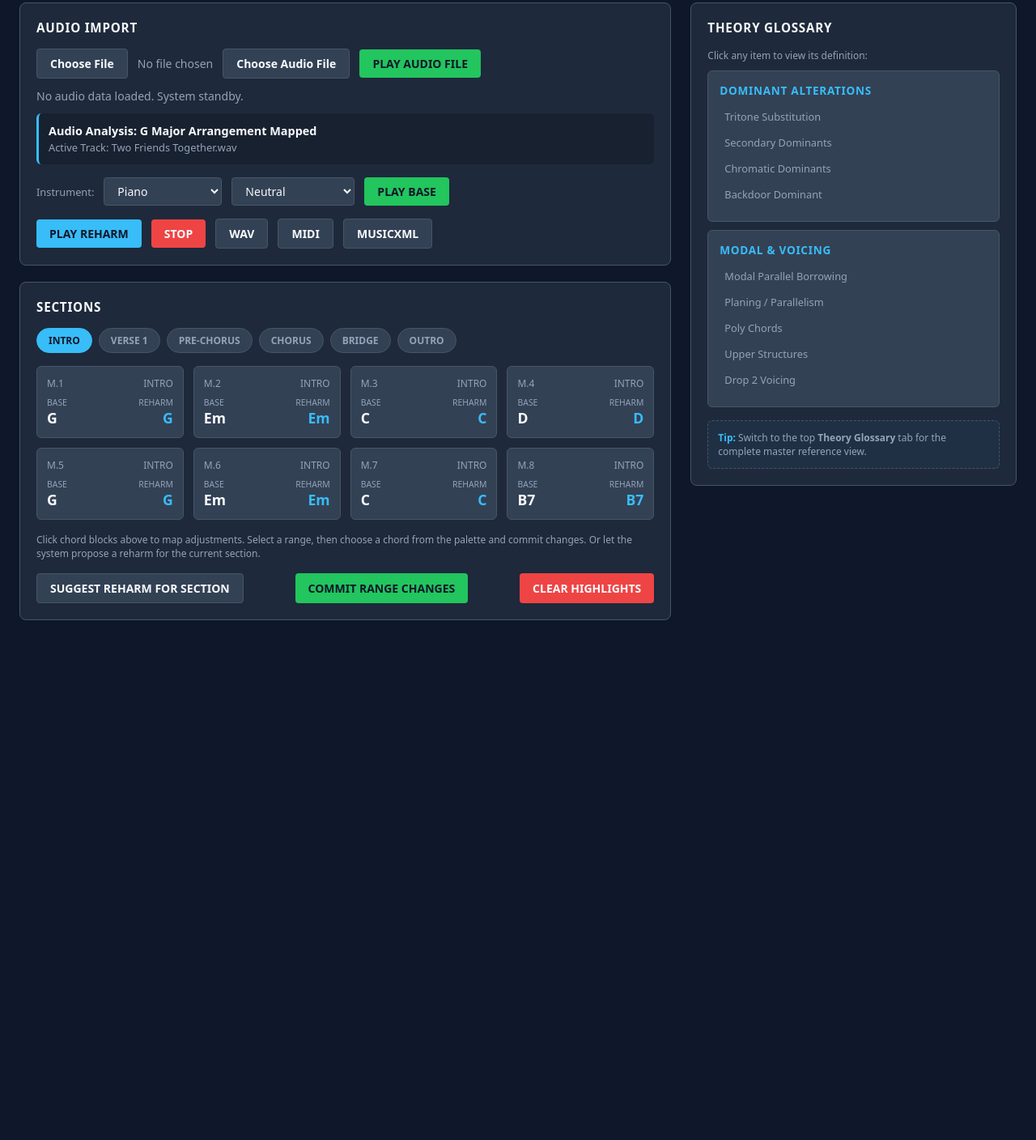
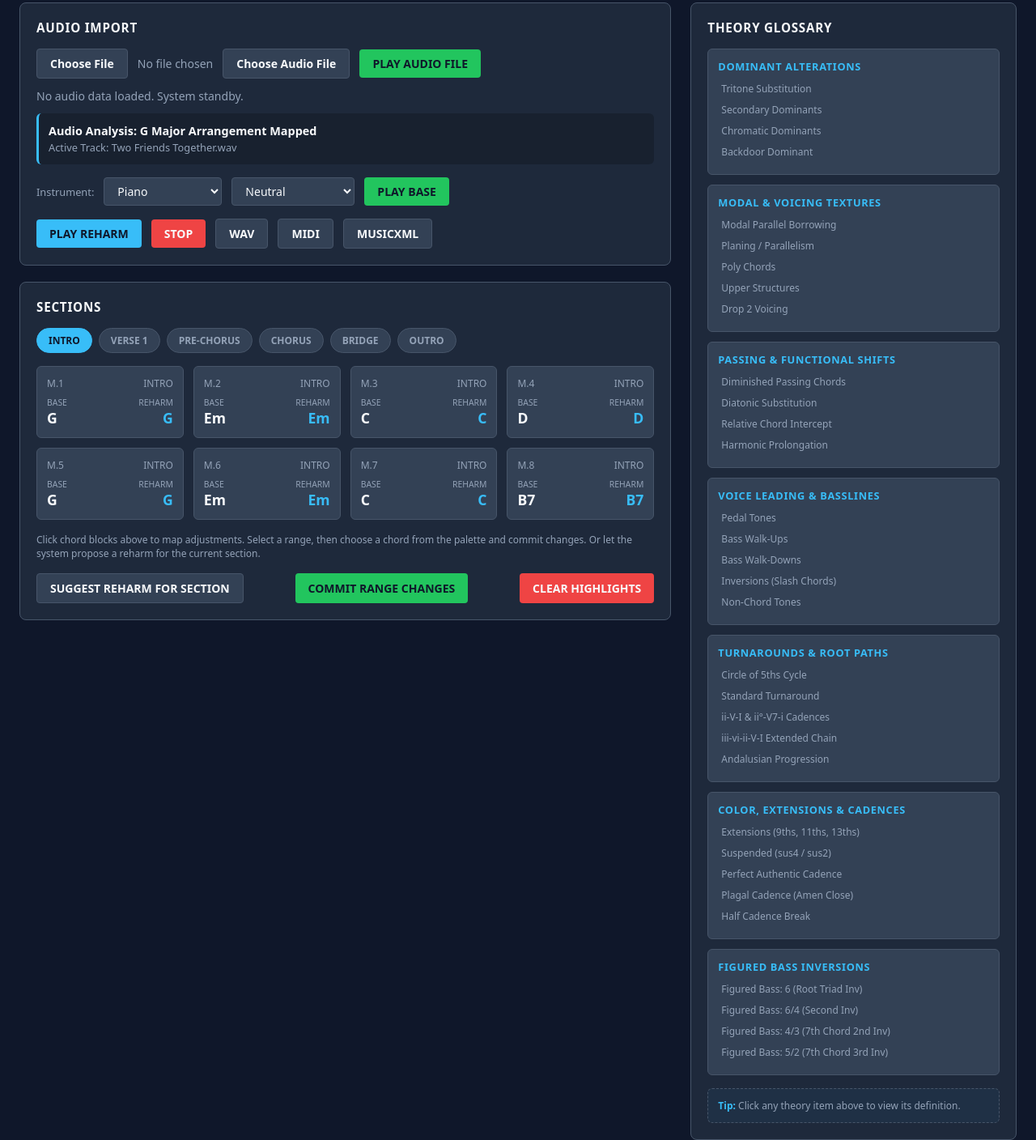
Before and after one commit to patautrey/song-reharmonization-app, a plain HTML site: page index.html in a window 1280 px wide. Shown: the part 177-1585 px from the top of the page at 81% size. Before the commit the page ends 987 px from the top, so only its background shows below. Drawn offline with Linux system fonts and the light colour scheme.

```diff
--- a/index.html
+++ b/index.html
@@ -294,7 +294,7 @@
             flex-wrap: wrap;
         }
 
-        /* Glossary Column & View */
+        /* Glossary Column & Grid */
         .glossary-grid {
             display: grid;
             grid-template-columns: repeat(3, 1fr);
@@ -310,31 +310,31 @@
         .glossary-card {
             background-color: var(--bg-card);
             border-radius: 6px;
-            padding: 14px;
+            padding: 12px;
             border: 1px solid var(--border-color);
             margin-bottom: 12px;
         }
 
         .glossary-card h4 {
-            font-size: 0.85rem;
+            font-size: 0.8rem;
             font-weight: 700;
             text-transform: uppercase;
             color: var(--accent-blue);
-            margin-bottom: 10px;
+            margin-bottom: 8px;
             letter-spacing: 0.05em;
         }
 
         .glossary-card ul {
             list-style: none;
-            font-size: 0.8rem;
+            font-size: 0.75rem;
             color: var(--text-muted);
         }
 
         .glossary-card li {
-            margin-bottom: 6px;
+            margin-bottom: 5px;
             cursor: pointer;
-            padding: 4px 6px;
-            border-radius: 4px;
+            padding: 2px 4px;
+            border-radius: 3px;
             transition: background 0.2s, color 0.2s;
         }
 
@@ -345,24 +345,24 @@
 
         /* Definition Display Box */
         .definition-panel {
-            background: rgba(15, 23, 42, 0.9);
+            background: rgba(15, 23, 42, 0.95);
             border: 1px solid var(--accent-blue);
             border-radius: 8px;
-            padding: 20px;
-            margin-top: 20px;
+            padding: 16px;
+            margin-top: 16px;
             box-shadow: 0 4px 12px rgba(0,0,0,0.4);
         }
 
         .definition-panel h3 {
             color: var(--accent-blue);
-            font-size: 1.1rem;
-            margin-bottom: 8px;
+            font-size: 1rem;
+            margin-bottom: 6px;
         }
 
         .definition-panel p {
             color: var(--text-main);
-            font-size: 0.9rem;
-            line-height: 1.5;
+            font-size: 0.85rem;
+            line-height: 1.4;
         }
 
         .tip-box {
@@ -469,30 +469,89 @@
             </div>
         </div>
 
-        <!-- Right Column Sidebar Glossary -->
+        <!-- Right Column Sidebar Glossary (Restored Full 7 Categories) -->
         <div>
             <div class="panel">
                 <div class="panel-title">Theory Glossary</div>
-                <div style="font-size: 0.75rem; color: var(--text-muted); margin-bottom: 10px;">Click any item to view its definition:</div>
 
-                <div style="display: flex; flex-direction: column; gap: 10px;">
+                <div style="display: flex; flex-direction: column; gap: 12px;">
                     <div class="glossary-card" style="margin-bottom:0;">
                         <h4>Dominant Alterations</h4>
-                        <ul id="sidebar-glossary-list-1"></ul>
+                        <ul>
+                            <li onclick="showDefinition('Tritone Substitution')">Tritone Substitution</li>
+                            <li onclick="showDefinition('Secondary Dominants')">Secondary Dominants</li>
+                            <li onclick="showDefinition('Chromatic Dominants')">Chromatic Dominants</li>
+                            <li onclick="showDefinition('Backdoor Dominant')">Backdoor Dominant</li>
+                        </ul>
                     </div>
                     <div class="glossary-card" style="margin-bottom:0;">
-                        <h4>Modal & Voicing</h4>
-                        <ul id="sidebar-glossary-list-2"></ul>
+                        <h4>Modal & Voicing Textures</h4>
+                        <ul>
+                            <li onclick="showDefinition('Modal Parallel Borrowing')">Modal Parallel Borrowing</li>
+                            <li onclick="showDefinition('Planing / Parallelism')">Planing / Parallelism</li>
+                            <li onclick="showDefinition('Poly Chords')">Poly Chords</li>
+                            <li onclick="showDefinition('Upper Structures')">Upper Structures</li>
+                            <li onclick="showDefinition('Drop 2 Voicing')">Drop 2 Voicing</li>
+                        </ul>
+                    </div>
+                    <div class="glossary-card" style="margin-bottom:0;">
+                        <h4>Passing & Functional Shifts</h4>
+                        <ul>
+                            <li onclick="showDefinition('Diminished Passing Chords')">Diminished Passing Chords</li>
+                            <li onclick="showDefinition('Diatonic Substitution')">Diatonic Substitution</li>
+                            <li onclick="showDefinition('Relative Chord Intercept')">Relative Chord Intercept</li>
+                            <li onclick="showDefinition('Harmonic Prolongation')">Harmonic Prolongation</li>
+                        </ul>
+                    </div>
+                    <div class="glossary-card" style="margin-bottom:0;">
+                        <h4>Voice Leading & Basslines</h4>
+                        <ul>
+                            <li onclick="showDefinition('Pedal Tones')">Pedal Tones</li>
+                            <li onclick="showDefinition('Bass Walk-Ups')">Bass Walk-Ups</li>
+                            <li onclick="showDefinition('Bass Walk-Downs')">Bass Walk-Downs</li>
+                            <li onclick="showDefinition('Inversions (Slash Chords)')">Inversions (Slash Chords)</li>
+                            <li onclick="showDefinition('Non-Chord Tones')">Non-Chord Tones</li>
+                        </ul>
+                    </div>
+                    <div class="glossary-card" style="margin-bottom:0;">
+                        <h4>Turnarounds & Root Paths</h4>
+                        <ul>
+                            <li onclick="showDefinition('Circle of 5ths Cycle')">Circle of 5ths Cycle</li>
+                            <li onclick="showDefinition('Standard Turnaround')">Standard Turnaround</li>
+                            <li onclick="showDefinition('ii-V-I & ii°-V7-i Cadences')">ii-V-I & ii°-V7-i Cadences</li>
+                            <li onclick="showDefinition('iii-vi-ii-V-I Extended Chain')">iii-vi-ii-V-I Extended Chain</li>
+                            <li onclick="showDefinition('Andalusian Progression')">Andalusian Progression</li>
+                        </ul>
+                    </div>
+                    <div class="glossary-card" style="margin-bottom:0;">
+                        <h4>Color, Extensions & Cadences</h4>
+                        <ul>
+                            <li onclick="showDefinition('Extensions (9ths, 11ths, 13ths)')">Extensions (9ths, 11ths, 13ths)</li>
+                            <li onclick="showDefinition('Suspended (sus4 / sus2)')">Suspended (sus4 / sus2)</li>
+                            <li onclick="showDefinition('Perfect Authentic Cadence')">Perfect Authentic Cadence</li>
+                            <li onclick="showDefinition('Plagal Cadence (Amen Close)')">Plagal Cadence (Amen Close)</li>
+                            <li onclick="showDefinition('Half Cadence Break')">Half Cadence Break</li>
+                        </ul>
+                    </div>
+                    <div class="glossary-card" style="margin-bottom:0;">
+                        <h4>Figured Bass Inversions</h4>
+                        <ul>
+                            <li onclick="showDefinition('Figured Bass: 6 (Root Triad Inv)')">Figured Bass: 6 (Root Triad Inv)</li>
+                            <li onclick="showDefinition('Figured Bass: 6/4 (Second Inv)')">Figured Bass: 6/4 (Second Inv)</li>
+                            <li onclick="showDefinition('Figured Bass: 4/3 (7th Chord 2nd Inv)')">Figured Bass: 4/3 (7th Chord 2nd Inv)</li>
+                            <li onclick="showDefinition('Figured Bass: 5/2 (7th Chord 3rd Inv)')">Figured Bass: 5/2 (7th Chord 3rd Inv)</li>
+                        </ul>
                     </div>
                 </div>
 
-                <div id="sidebar-definition" class="definition-panel hidden" style="margin-top: 12px; padding: 12px;">
-                    <h3 id="sidebar-def-title" style="font-size: 0.95rem;">Select an item</h3>
-                    <p id="sidebar-def-text" style="font-size: 0.8rem;">Click a theory term above to see its harmonic definition.</p>
+                <!-- Sidebar Interactive Definition Display Box -->
+                <div id="sidebar-definition" class="definition-panel hidden">
+                    <h3 id="sidebar-def-title">Term</h3>
+                    <p id="sidebar-def-text">Definition text.</p>
                 </div>
 
                 <div class="tip-box">
-                    <span>Tip:</span> Switch to the top <b>Theory Glossary</b> tab for the complete master reference view.
+                    <span>Tip:</span> Click any theory item above to view its definition.
                 </div>
             </div>
         </div>
@@ -509,7 +568,7 @@
             <div class="glossary-grid">
                 <div class="glossary-card">
                     <h4>Dominant Alterations</h4>
-                    <ul id="glossary-col-1">
+                    <ul>
                         <li onclick="showDefinition('Tritone Substitution')">Tritone Substitution</li>
                         <li onclick="showDefinition('Secondary Dominants')">Secondary Dominants</li>
                         <li onclick="showDefinition('Chromatic Dominants')">Chromatic Dominants</li>
@@ -518,7 +577,7 @@
                 </div>
                 <div class="glossary-card">
                     <h4>Modal & Voicing Textures</h4>
-                    <ul id="glossary-col-2">
+                    <ul>
                         <li onclick="showDefinition('Modal Parallel Borrowing')">Modal Parallel Borrowing</li>
                         <li onclick="showDefinition('Planing / Parallelism')">Planing / Parallelism</li>
                         <li onclick="showDefinition('Poly Chords')">Poly Chords</li>
@@ -528,7 +587,7 @@
                 </div>
                 <div class="glossary-card">
                     <h4>Passing & Functional Shifts</h4>
-                    <ul id="glossary-col-3">
+                    <ul>
                         <li onclick="showDefinition('Diminished Passing Chords')">Diminished Passing Chords</li>
                         <li onclick="showDefinition('Diatonic Substitution')">Diatonic Substitution</li>
                         <li onclick="showDefinition('Relative Chord Intercept')">Relative Chord Intercept</li>
@@ -537,7 +596,7 @@
                 </div>
                 <div class="glossary-card">
                     <h4>Voice Leading & Basslines</h4>
-                    <ul id="glossary-col-4">
+                    <ul>
                         <li onclick="showDefinition('Pedal Tones')">Pedal Tones</li>
                         <li onclick="showDefinition('Bass Walk-Ups')">Bass Walk-Ups</li>
                         <li onclick="showDefinition('Bass Walk-Downs')">Bass Walk-Downs</li>
@@ -547,7 +606,7 @@
                 </div>
                 <div class="glossary-card">
                     <h4>Turnarounds & Root Paths</h4>
-                    <ul id="glossary-col-5">
+                    <ul>
                         <li onclick="showDefinition('Circle of 5ths Cycle')">Circle of 5ths Cycle</li>
                         <li onclick="showDefinition('Standard Turnaround')">Standard Turnaround</li>
                         <li onclick="showDefinition('ii-V-I & ii°-V7-i Cadences')">ii-V-I & ii°-V7-i Cadences</li>
@@ -557,7 +616,7 @@
                 </div>
                 <div class="glossary-card">
                     <h4>Color, Extensions & Cadences</h4>
-                    <ul id="glossary-col-6">
+                    <ul>
                         <li onclick="showDefinition('Extensions (9ths, 11ths, 13ths)')">Extensions (9ths, 11ths, 13ths)</li>
                         <li onclick="showDefinition('Suspended (sus4 / sus2)')">Suspended (sus4 / sus2)</li>
                         <li onclick="showDefinition('Perfect Authentic Cadence')">Perfect Authentic Cadence</li>
@@ -569,7 +628,7 @@
 
             <div class="glossary-card" style="margin-top: 16px;">
                 <h4>Figured Bass Inversions</h4>
-                <ul style="display: grid; grid-template-columns: repeat(2, 1fr); gap: 8px;" id="glossary-col-7">
+                <ul style="display: grid; grid-template-columns: repeat(2, 1fr); gap: 8px;">
                     <li onclick="showDefinition('Figured Bass: 6 (Root Triad Inv)')">Figured Bass: 6 (Root Triad Inv)</li>
                     <li onclick="showDefinition('Figured Bass: 6/4 (Second Inv)')">Figured Bass: 6/4 (Second Inv)</li>
                     <li onclick="showDefinition('Figured Bass: 4/3 (7th Chord 2nd Inv)')">Figured Bass: 4/3 (7th Chord 2nd Inv)</li>
@@ -577,20 +636,15 @@
                 </ul>
             </div>
 
-            <!-- Interactive Definition Display Box -->
+            <!-- Main Interactive Definition Display Box -->
             <div id="main-definition-panel" class="definition-panel hidden">
                 <h3 id="def-title">Definition Title</h3>
                 <p id="def-text">Definition text goes here.</p>
-            </div>
-
-            <div class="tip-box">
-                <span>Interactive Reference:</span> Click any theory term above to review its harmonic definition, voice-leading rules, and reharmonization behavior.
             </div>
         </div>
     </div>
 
     <script>
-        // Comprehensive Harmony Dictionary
         const harmonicDefinitions = {
             "Tritone Substitution": "Replacing a dominant 7th chord with another dominant 7th chord whose root is a tritone (augmented 4th) away. Both share the same tritone interval guide tones, creating smooth chromatic bass motion (e.g., G7 to Db7 resolving to C).",
             "Secondary Dominants": "A dominant 7th chord that resolves to a diatonic scale degree other than the tonic (e.g., V7/ii, V7/V). It temporarily tonicizes a target chord, adding strong directional pull.",
@@ -712,15 +766,27 @@
         }
 
         function showDefinition(term) {
-            const panel = document.getElementById('main-definition-panel');
-            const title = document.getElementById('def-title');
-            const text = document.getElementById('def-text');
+            // Sidebar definition box
+            const sidebarPanel = document.getElementById('sidebar-definition');
+            const sidebarTitle = document.getElementById('sidebar-def-title');
+            const sidebarText = document.getElementById('sidebar-def-text');
+
+            // Main view definition box
+            const mainPanel = document.getElementById('main-definition-panel');
+            const mainTitle = document.getElementById('def-title');
+            const mainText = document.getElementById('def-text');
 
             if (harmonicDefinitions[term]) {
-                title.textContent = term;
-                text.textContent = harmonicDefinitions[term];
-                panel.classList.remove('hidden');
-                panel.scrollIntoView({ behavior: 'smooth', block: 'nearest' });
+                if(sidebarTitle && sidebarText && sidebarPanel) {
+                    sidebarTitle.textContent = term;
+                    sidebarText.textContent = harmonicDefinitions[term];
+                    sidebarPanel.classList.remove('hidden');
+                }
+                if(mainTitle && mainText && mainPanel) {
+                    mainTitle.textContent = term;
+                    mainText.textContent = harmonicDefinitions[term];
+                    mainPanel.classList.remove('hidden');
+                }
             }
         }
 
@@ -832,7 +898,7 @@
                 notes.forEach(note => {
                     trackEvents.push(...writeVarLen(durationTicks));
                     trackEvents.push(0x80, note, 0);
-                    durationTicks = 0; // subsequent off events delta 0
+                    durationTicks = 0;
                 });
             });
 
@@ -862,32 +928,6 @@
 
         window.onload = function() {
             renderMeasures();
-            // Populate sidebar list items with click handlers too
-            const keys = Object.keys(harmonicDefinitions);
-            const list1 = document.getElementById('sidebar-glossary-list-1');
-            const list2 = document.getElementById('sidebar-glossary-list-2');
-            if(list1 && list2) {
-                keys.slice(0, 4).forEach(k => {
-                    let li = document.createElement('li');
-                    li.textContent = k;
-                    li.onclick = () => {
-                        document.getElementById('sidebar-definition').classList.remove('hidden');
-                        document.getElementById('sidebar-def-title').textContent = k;
-                        document.getElementById('sidebar-def-text').textContent = harmonicDefinitions[k];
-                    };
-                    list1.appendChild(li);
-                });
-                keys.slice(4, 9).forEach(k => {
-                    let li = document.createElement('li');
-                    li.textContent = k;
-                    li.onclick = () => {
-                        document.getElementById('sidebar-definition').classList.remove('hidden');
-                        document.getElementById('sidebar-def-title').textContent = k;
-                        document.getElementById('sidebar-def-text').textContent = harmonicDefinitions[k];
-                    };
-                    list2.appendChild(li);
-                });
-            }
         };
     </script>
 </body>
```
